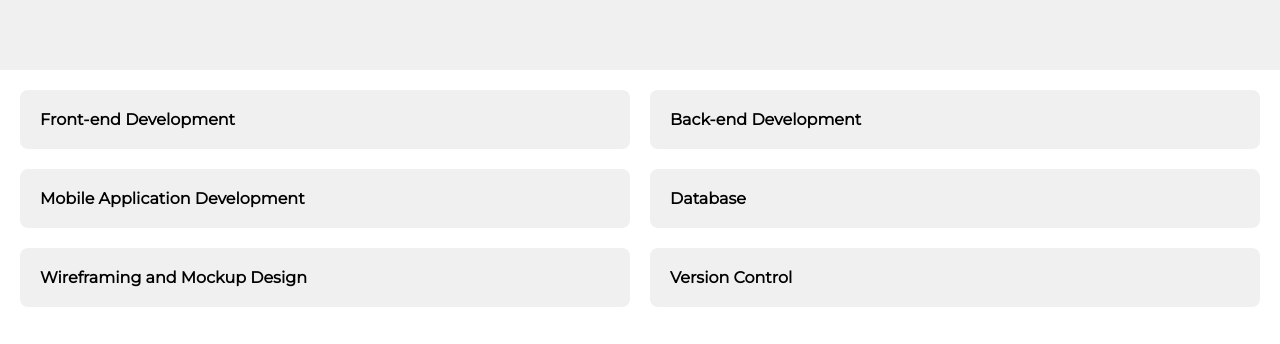
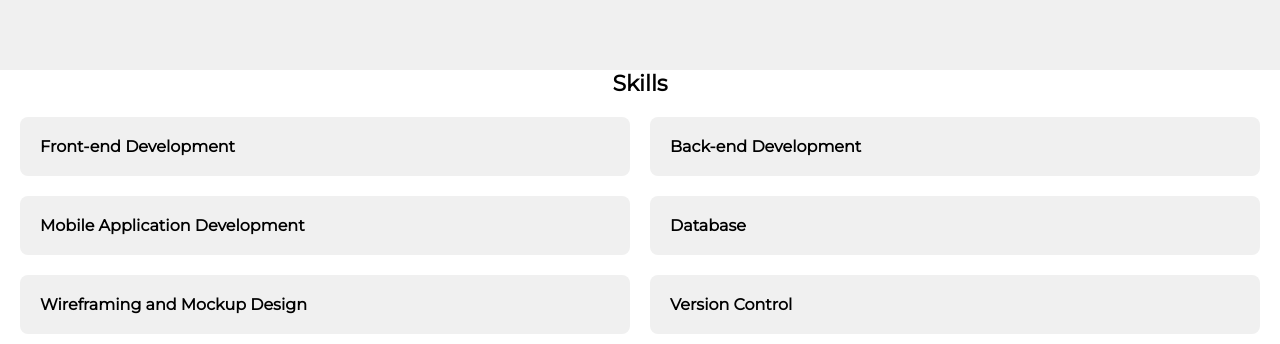
Before and after one commit to Njambi-M/ESTDEV-portfolio, a plain HTML site: page index.html in a window 1280 px wide. Shown: the part 707-1051 px from the top of the page. Drawn offline with nearby package versions, Linux system fonts and the light colour scheme.

Commit message:
feat: add heading to skills section

```diff
--- a/index.html
+++ b/index.html
@@ -42,6 +42,7 @@
             </div>
     </section>
     <section class="skills" id="skills">
+        <h1>Skills</h1>
         <div class="skills-container">
             <div class="card" onclick="toggleSkills(this)">
                 <h3>Front-end Development</h3>
```
